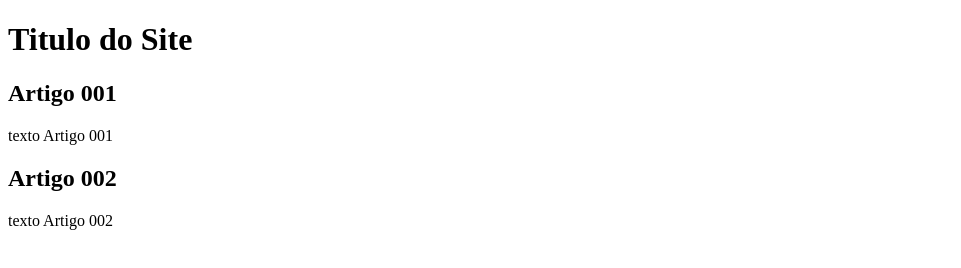
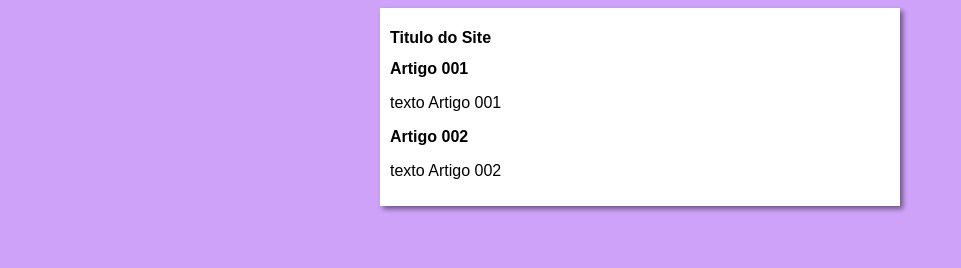
Before and after one commit to HenriqueOgobi/projeto-site, a plain HTML site: page index.html in a window 1280 px wide. Shown: the whole page, without its empty margins (0-961 px from the left). Drawn offline with Linux system fonts and the light colour scheme.

Commit message:
iniciei o design

```diff
--- /dev/null
+++ b/estilos/style.css
@@ -0,0 +1,14 @@
+*{
+    font-family: Arial, Helvetica, sans-serif;
+    font-size: 16px;
+}
+body{
+    background-color: rgb(206, 162, 248);
+}
+main{
+    background-color: white;
+    width: 500px;
+    margin:auto ;
+    padding: 10px;
+    box-shadow:3px 3px 5px rgba(0, 0, 0, 0.473) ;
+}
--- a/index.html
+++ b/index.html
@@ -5,6 +5,7 @@
     <meta http-equiv="X-UA-Compatible" content="IE=edge">
     <meta name="viewport" content="width=device-width, initial-scale=1.0">
     <title>Titulo do Site </title>
+    <link rel="stylesheet" href="estilos/style.css">
 </head>
 <body>
     <main>
```
